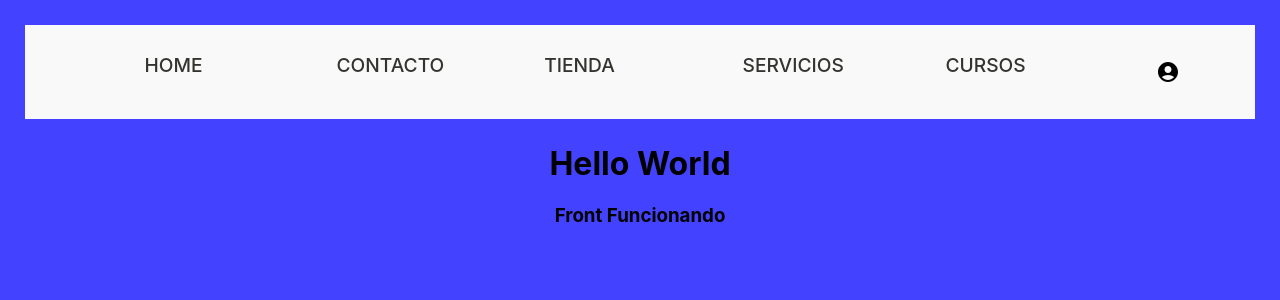
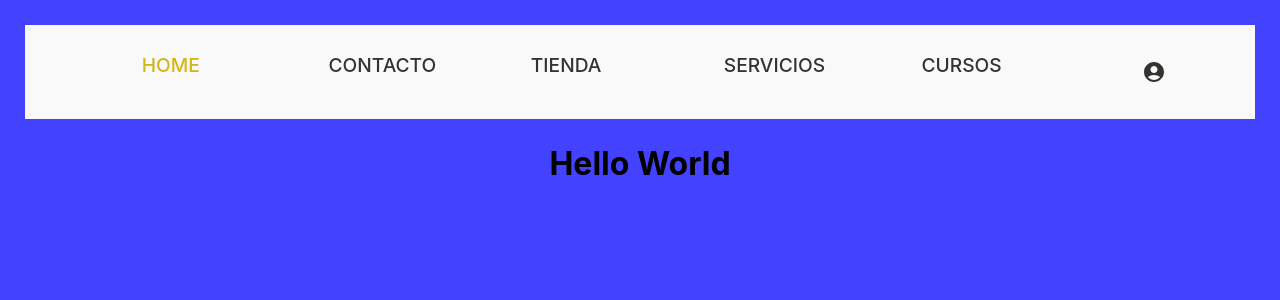
Before and after one commit to rubensauriosD/E-commerce-MACHI, a React (Create React App) app in the folder client/: page /#/ in a window 1280 px wide. Shown: the top 300 px of the page. Built offline with nearby package versions, Linux system fonts and the light colour scheme.

Commit message:
agregue dos pages para probar las rutas y termine de darle un estilo provisional al navbar

```diff
--- a/client/src/App.js
+++ b/client/src/App.js
@@ -1,7 +1,9 @@
 import "./App.css";
-import { Route } from "react-router";
+import { Route, Switch } from "react-router";
 import MainPage from "./Pages/MainPage";
 import { HashRouter as Router } from "react-router-dom";
+import Contacto from "./Pages/Contacto";
+import Login from "./Pages/Login";
 
 import NavBar from "./Components/NavBar";
 function App() {
@@ -9,8 +11,11 @@ function App() {
     <div className="App">
       <Router>
         <Route path="/" component={NavBar} />
-        <Route exact path="/" component={MainPage} />
-        <h3>Front Funcionando</h3>
+        <Switch>
+          <Route exact path="/" component={MainPage} />
+          <Route exact path="/contact" component={Contacto} />
+          <Route exact path="/login" component={Login} />
+        </Switch>
       </Router>
     </div>
   );
--- a/client/src/Components/NavBar.jsx
+++ b/client/src/Components/NavBar.jsx
@@ -27,9 +27,9 @@ const NavBar = () => {
           <NavLink
             className={NavBarCSS.navlink}
             exact
-            to="/home"
+            to="/"
             activeClassName="selected"
-            activeStyle={{}}
+            activeStyle={{ color: "#d4b518" }}
           >
             Home
           </NavLink>
@@ -38,9 +38,9 @@ const NavBar = () => {
           <NavLink
             className={NavBarCSS.navlink}
             exact
-            to="/home"
+            to="/contact"
             activeClassName="selected"
-            activeStyle={{}}
+            activeStyle={{ color: "#d4b518" }}
           >
             Contacto
           </NavLink>
@@ -49,7 +49,7 @@ const NavBar = () => {
           <NavLink
             className={NavBarCSS.navlink}
             exact
-            to="/home"
+            to="/"
             activeClassName="selected"
             activeStyle={{}}
           >
@@ -60,7 +60,7 @@ const NavBar = () => {
           <NavLink
             className={NavBarCSS.navlink}
             exact
-            to="/home"
+            to="/"
             activeClassName="selected"
             activeStyle={{}}
           >
@@ -71,7 +71,7 @@ const NavBar = () => {
           <NavLink
             className={NavBarCSS.navlink}
             exact
-            to="/home"
+            to="/"
             activeClassName="selected"
             activeStyle={{}}
           >
@@ -79,6 +79,13 @@ const NavBar = () => {
           </NavLink>
         </li>
         <li>
+          <NavLink
+            className={NavBarCSS.navlink}
+            exact
+            to="/login"
+            activeClassName="selected"
+            activeStyle={{ color: "#d4b518" }}
+          >
             <IconButton
               size="large"
               aria-label="account of current user"
@@ -88,6 +95,7 @@ const NavBar = () => {
             >
               <AccountCircle />
             </IconButton>
+          </NavLink>
         </li>
       </ul>
     </div>
--- a/client/src/Components/Contacto.jsx
+++ b/client/src/Pages/Contacto.jsx
@@ -1,7 +1,11 @@
 import React from "react";
 
 const Contacto = () => {
-  return <div>Contacto</div>;
+  return (
+    <div>
+      <h1>Contacto</h1>
+    </div>
+  );
 };
 
 export default Contacto;
--- a/client/src/Components/Login.jsx
+++ b/client/src/Pages/Login.jsx
@@ -1,7 +1,11 @@
 import React from "react";
 
 const Login = () => {
-  return <div>Login</div>;
+  return (
+    <div>
+      <h1>Login</h1>
+    </div>
+  );
 };
 
 export default Login;
```
Lines whose indentation alone changed are shown as unchanged.
